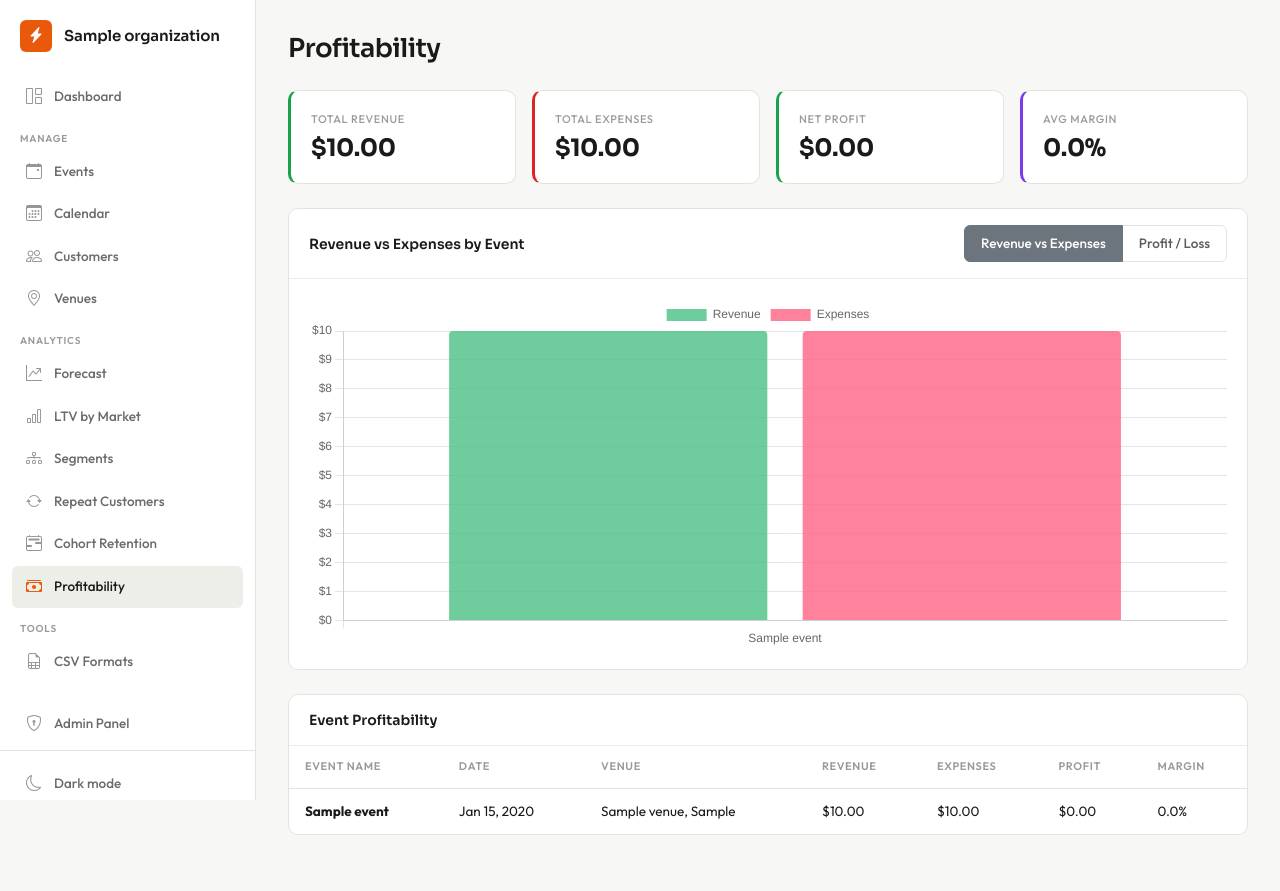
After one commit to Cue-Labs-LLC/cue-app, a Django app: page /analytics/profitability/ in a window 1280 px wide. The commit adds this page. Run offline with Django 5.2, Linux system fonts and the light colour scheme; a user stored in the database is signed in; tables that the repository leaves empty hold one stand-in row (values such as "Sample post"); parts of the project's set-up code (start-up, migrations or seed data) failed here and were passed over.

Commit message:
Add profitablility functionality

```diff
--- a/tickets/templates/tickets/base.html
+++ b/tickets/templates/tickets/base.html
@@ -93,6 +93,11 @@
                     <li>
                         <a href="{% url 'tickets:cohort_retention' %}" class="sidebar-link{% if '/analytics/cohort-retention/' in request.path %} active{% endif %}">
                             <i class="bi bi-calendar2-range"></i> Cohort Retention
+                        </a>
+                    </li>
+                    <li>
+                        <a href="{% url 'tickets:profitability_overview' %}" class="sidebar-link{% if '/analytics/profitability/' in request.path %} active{% endif %}">
+                            <i class="bi bi-cash-stack"></i> Profitability
                         </a>
                     </li>
                 </ul>
--- a/tickets/templates/tickets/event_list.html
+++ b/tickets/templates/tickets/event_list.html
@@ -1,4 +1,5 @@
 {% extends 'tickets/base.html' %}
+{% load tickets_extras %}
 
 {% block title %}Events{% endblock %}
 
@@ -35,6 +36,7 @@
                         <th><a href="?sort=-upload_count&search={{ search_query }}">Uploads <i class="bi bi-arrow-down-up"></i></a></th>
                         <th>Orders</th>
                         <th><a href="?sort=-total_revenue&search={{ search_query }}">Revenue <i class="bi bi-arrow-down-up"></i></a></th>
+                        <th>Profit</th>
                         <th>Tickets</th>
                         <th></th>
                     </tr>
@@ -48,6 +50,9 @@
                         <td><span class="badge bg-info">{{ event.upload_count|default:0 }}</span></td>
                         <td>{{ event.total_orders|default:0 }}</td>
                         <td><span class="revenue">${{ event.total_revenue|floatformat:2|default:"0.00" }}</span></td>
+                        {% with profit=event.total_revenue|subtract:event.total_expenses %}
+                        <td{% if profit < 0 %} style="color: var(--danger, #dc3545);"{% endif %}>${{ profit|floatformat:2 }}</td>
+                        {% endwith %}
                         <td>{{ event.total_tickets|default:0 }}</td>
                         <td>
                             <div class="d-flex gap-1">
--- /dev/null
+++ b/tickets/templates/tickets/profitability_overview.html
@@ -0,0 +1,164 @@
+{% extends 'tickets/base.html' %}
+
+{% block title %}Profitability{% endblock %}
+
+{% block extra_head %}
+<script src="https://cdn.jsdelivr.net/npm/chart.js@4.4.1/dist/chart.umd.min.js" defer></script>
+{% endblock %}
+
+{% block content %}
+<div class="page-header">
+    <h1>Profitability</h1>
+</div>
+
+<div class="stats-grid">
+    <div class="stat-card stat-card--success">
+        <div class="stat-label">Total Revenue</div>
+        <div class="stat-value">${{ summary_revenue|floatformat:2 }}</div>
+    </div>
+    <div class="stat-card" style="border-left: 3px solid var(--danger, #dc3545);">
+        <div class="stat-label">Total Expenses</div>
+        <div class="stat-value">${{ summary_expenses|floatformat:2 }}</div>
+    </div>
+    <div class="stat-card{% if summary_profit >= 0 %} stat-card--success{% endif %}" {% if summary_profit < 0 %}style="border-left: 3px solid var(--danger, #dc3545);"{% endif %}>
+        <div class="stat-label">Net Profit</div>
+        <div class="stat-value"{% if summary_profit < 0 %} style="color: var(--danger, #dc3545);"{% endif %}>${{ summary_profit|floatformat:2 }}</div>
+    </div>
+    <div class="stat-card stat-card--info">
+        <div class="stat-label">Avg Margin</div>
+        <div class="stat-value">{% if summary_margin != None %}{{ summary_margin|floatformat:1 }}%{% else %}&mdash;{% endif %}</div>
+    </div>
+</div>
+
+{% if event_rows %}
+<div class="card mb-4">
+    <div class="card-header d-flex justify-content-between align-items-center">
+        <h5 class="mb-0" id="chartTitle">Revenue vs Expenses by Event</h5>
+        <div class="btn-group btn-group-sm" role="group">
+            <button type="button" class="btn btn-outline-secondary active" id="btnRevExp">Revenue vs Expenses</button>
+            <button type="button" class="btn btn-outline-secondary" id="btnPL">Profit / Loss</button>
+        </div>
+    </div>
+    <div class="card-body">
+        <div style="position: relative; height: 350px;">
+            <canvas id="profitChart"></canvas>
+        </div>
+    </div>
+</div>
+
+<div class="card mb-4">
+    <div class="card-header"><h5>Event Profitability</h5></div>
+    <div class="card-body p-0">
+        <div class="table-responsive">
+            <table class="table table-hover mb-0">
+                <thead>
+                    <tr>
+                        <th>Event Name</th>
+                        <th>Date</th>
+                        <th>Venue</th>
+                        <th>Revenue</th>
+                        <th>Expenses</th>
+                        <th>Profit</th>
+                        <th>Margin</th>
+                    </tr>
+                </thead>
+                <tbody>
+                    {% for row in event_rows %}
+                    <tr>
+                        <td><a href="{% url 'tickets:event_detail' row.event.id %}"><strong>{{ row.event.name }}</strong></a></td>
+                        <td>{{ row.event.start_date|date:"M d, Y" }}</td>
+                        <td>{{ row.event.venue.name }}, {{ row.event.venue.city }}</td>
+                        <td>${{ row.revenue|floatformat:2 }}</td>
+                        <td>${{ row.expenses|floatformat:2 }}</td>
+                        <td{% if row.profit < 0 %} style="color: var(--danger, #dc3545);"{% endif %}>${{ row.profit|floatformat:2 }}</td>
+                        <td>{% if row.margin != None %}{{ row.margin|floatformat:1 }}%{% else %}&mdash;{% endif %}</td>
+                    </tr>
+                    {% endfor %}
+                </tbody>
+            </table>
+        </div>
+    </div>
+</div>
+{% else %}
+<div class="card">
+    <div class="card-body">
+        <div class="empty-state">
+            <i class="bi bi-cash-stack d-block" style="font-size: 2rem;"></i>
+            <p>No events found. Create events and add expenses to track profitability.</p>
+            <a href="{% url 'tickets:event_create' %}" class="btn btn-primary"><i class="bi bi-plus-lg"></i> Create Event</a>
+        </div>
+    </div>
+</div>
+{% endif %}
+{% endblock %}
+
+{% block extra_js %}
+<script type="application/json" id="profitChartData">{{ chart_data_json|safe }}</script>
+<script>
+document.addEventListener('DOMContentLoaded', function() {
+    var dataEl = document.getElementById('profitChartData');
+    if (!dataEl) return;
+    var data = JSON.parse(dataEl.textContent);
+    if (!data.labels || data.labels.length === 0) return;
+
+    var isDark = document.documentElement.getAttribute('data-theme') === 'dark';
+    var textColor = isDark ? '#ccc' : '#666';
+    var gridColor = isDark ? 'rgba(255,255,255,0.1)' : 'rgba(0,0,0,0.1)';
+    var greenBg = isDark ? 'rgba(75, 192, 132, 0.7)' : 'rgba(75, 192, 132, 0.8)';
+    var redBg = isDark ? 'rgba(255, 99, 132, 0.7)' : 'rgba(255, 99, 132, 0.8)';
+
+    var scaleOpts = {
+        x: { ticks: { color: textColor }, grid: { color: gridColor } },
+        y: { ticks: { color: textColor, callback: function(v) { return '$' + v.toLocaleString(); } }, grid: { color: gridColor } }
+    };
+
+    var configs = {
+        revexp: {
+            title: 'Revenue vs Expenses by Event',
+            type: 'bar',
+            data: {
+                labels: data.labels,
+                datasets: [
+                    { label: 'Revenue', data: data.revenue, backgroundColor: greenBg, borderRadius: 4 },
+                    { label: 'Expenses', data: data.expenses, backgroundColor: redBg, borderRadius: 4 }
+                ]
+            },
+            options: { responsive: true, maintainAspectRatio: false, plugins: { legend: { labels: { color: textColor } } }, scales: scaleOpts }
+        },
+        pl: {
+            title: 'Profit / Loss by Event',
+            type: 'bar',
+            data: {
+                labels: data.labels,
+                datasets: [{
+                    label: 'Profit / Loss',
+                    data: data.profit,
+                    backgroundColor: data.profit.map(function(v) { return v >= 0 ? greenBg : redBg; }),
+                    borderRadius: 4
+                }]
+            },
+            options: { responsive: true, maintainAspectRatio: false, plugins: { legend: { display: false } }, scales: scaleOpts }
+        }
+    };
+
+    var canvas = document.getElementById('profitChart');
+    var chart = new Chart(canvas.getContext('2d'), { type: configs.revexp.type, data: configs.revexp.data, options: configs.revexp.options });
+
+    var btnRevExp = document.getElementById('btnRevExp');
+    var btnPL = document.getElementById('btnPL');
+    var chartTitle = document.getElementById('chartTitle');
+
+    function switchChart(key) {
+        var cfg = configs[key];
+        chart.destroy();
+        chart = new Chart(canvas.getContext('2d'), { type: cfg.type, data: cfg.data, options: cfg.options });
+        chartTitle.textContent = cfg.title;
+        btnRevExp.classList.toggle('active', key === 'revexp');
+        btnPL.classList.toggle('active', key === 'pl');
+    }
+
+    btnRevExp.addEventListener('click', function() { switchChart('revexp'); });
+    btnPL.addEventListener('click', function() { switchChart('pl'); });
+});
+</script>
+{% endblock %}
--- a/tickets/urls.py
+++ b/tickets/urls.py
@@ -36,6 +36,7 @@ urlpatterns = [
     path('analytics/segments/recalculate/', views.recalculate_segments, name='recalculate_segments'),
     path('analytics/repeat-customers/', views.repeat_customers, name='repeat_customers'),
     path('analytics/cohort-retention/', views.cohort_retention, name='cohort_retention'),
+    path('analytics/profitability/', views.profitability_overview, name='profitability_overview'),
 
     # Events
     path('events/', views.event_list, name='event_list'),
@@ -45,6 +46,9 @@ urlpatterns = [
     path('events/<uuid:event_id>/edit/', views.event_edit, name='event_edit'),
     path('events/<uuid:event_id>/upload/', views.event_upload_csv, name='event_upload_csv'),
     path('events/<uuid:event_id>/delete/', views.event_delete, name='event_delete'),
+    path('events/<uuid:event_id>/expenses/add/', views.expense_create, name='expense_create'),
+    path('events/<uuid:event_id>/expenses/<uuid:expense_id>/edit/', views.expense_edit, name='expense_edit'),
+    path('events/<uuid:event_id>/expenses/<uuid:expense_id>/delete/', views.expense_delete, name='expense_delete'),
 
     # Forecast Tool
     path('forecast/', views.forecast_tool, name='forecast_tool'),
--- a/tickets/views.py
+++ b/tickets/views.py
@@ -23,11 +23,11 @@ import pandas as pd
 
 from .models import (
     Organization, UserProfile,
-    CSVFormat, UploadedFile, Customer, Event, EventTalent, TicketOrder, Ticket, Venue,
+    CSVFormat, UploadedFile, Customer, Event, EventExpense, EventTalent, TicketOrder, Ticket, Venue,
     CustomField, EventCustomFieldValue,
 )
 from .forms import (
-    EventCSVUploadForm, TicketPriceEntryForm, CSVFormatForm,
+    EventCSVUploadForm, EventExpenseForm, TicketPriceEntryForm, CSVFormatForm,
     VenueForm, EventForm, EventTalentFormSet, LoginForm,
 )
 from .csv_processor import CSVProcessor
@@ -993,6 +993,16 @@ def event_list(request):
             ),
             0,
         ),
+        total_expenses=Coalesce(
+            Subquery(
+                EventExpense.objects.filter(event=OuterRef('pk'), deleted_at__isnull=True)
+                .values('event')
+                .annotate(total=Sum('amount'))
+                .values('total')[:1],
+                output_field=models.DecimalField(max_digits=10, decimal_places=2),
+            ),
+            Decimal('0.00'),
+        ),
     ).select_related('venue')
 
     # Search functionality
@@ -1151,6 +1161,19 @@ def event_detail(request, event_id):
     total_customers = event_stats['total_customers']
     total_tickets = Ticket.objects.filter(ticket_order__event=event).count()
 
+    # Expense data
+    expenses = event.expenses.filter(deleted_at__isnull=True)
+    total_expenses = expenses.aggregate(
+        total=Coalesce(Sum('amount'), Decimal('0.00'))
+    )['total']
+    profit = total_revenue - total_expenses
+    margin_pct = (profit / total_revenue * 100) if total_revenue > 0 else None
+    expenses_by_category = (
+        expenses.values('category')
+        .annotate(total=Sum('amount'))
+        .order_by('-total')
+    )
+
     # Paginate orders — select_related + annotate to avoid N+1 in template
     orders_qs = event.ticket_orders.select_related(
         'customer', 'uploaded_file'
@@ -1167,6 +1190,9 @@ def event_detail(request, event_id):
         if v.custom_field.organization_id == org.id
     ]
 
+    # Map category keys to display labels
+    category_labels = dict(EventExpense.CATEGORY_CHOICES)
+
     context = {
         'event': event,
         'upload_stats': upload_stats,
@@ -1174,6 +1200,12 @@ def event_detail(request, event_id):
         'total_revenue': total_revenue,
         'total_tickets': total_tickets,
         'total_customers': total_customers,
+        'total_expenses': total_expenses,
+        'profit': profit,
+        'margin_pct': margin_pct,
+        'expenses_by_category': expenses_by_category,
+        'expenses': expenses,
+        'category_labels': category_labels,
         'page_obj': page_obj,
         'custom_field_values_display': custom_field_values_display,
     }
@@ -1721,3 +1753,165 @@ def forecast_api(request):
     response['Cache-Control'] = 'no-store, no-cache, must-revalidate'
     response['Pragma'] = 'no-cache'
     return response
+
+
+# ---------------------------------------------------------------------------
+# Event Expense Views
+# ---------------------------------------------------------------------------
+
+@login_required
+@require_org
+@require_http_methods(["GET", "POST"])
+def expense_create(request, event_id):
+    """Add a new expense to an event."""
+    org = get_organization(request)
+    event = get_object_or_404(Event.objects.filter(organization=org), id=event_id)
+
+    if request.method == 'POST':
+        form = EventExpenseForm(request.POST)
+        if form.is_valid():
+            expense = form.save(commit=False)
+            expense.event = event
+            expense.created_by = request.user
+            expense.save()
+            _invalidate_event_list_cache(org)
+            messages.success(request, f'Expense "${expense.description}" added.')
+            return redirect('tickets:event_detail', event_id=event.id)
+    else:
+        form = EventExpenseForm()
+
+    return render(request, 'tickets/expense_form.html', {
+        'form': form,
+        'event': event,
+        'editing': False,
+    })
+
+
+@login_required
+@require_org
+@require_http_methods(["GET", "POST"])
+def expense_edit(request, event_id, expense_id):
+    """Edit an existing expense."""
+    org = get_organization(request)
+    event = get_object_or_404(Event.objects.filter(organization=org), id=event_id)
+    expense = get_object_or_404(
+        EventExpense.objects.filter(event=event, deleted_at__isnull=True),
+        id=expense_id,
+    )
+
+    if request.method == 'POST':
+        form = EventExpenseForm(request.POST, instance=expense)
+        if form.is_valid():
+            expense = form.save(commit=False)
+            expense.updated_by = request.user
+            expense.save()
+            _invalidate_event_list_cache(org)
+            messages.success(request, f'Expense "{expense.description}" updated.')
+            return redirect('tickets:event_detail', event_id=event.id)
+    else:
+        form = EventExpenseForm(instance=expense)
+
+    return render(request, 'tickets/expense_form.html', {
+        'form': form,
+        'event': event,
+        'expense': expense,
+        'editing': True,
+    })
+
+
+@login_required
+@require_org
+@require_http_methods(["GET", "POST"])
+def expense_delete(request, event_id, expense_id):
+    """Soft-delete an expense."""
+    org = get_organization(request)
+    event = get_object_or_404(Event.objects.filter(organization=org), id=event_id)
+    expense = get_object_or_404(
+        EventExpense.objects.filter(event=event, deleted_at__isnull=True),
+        id=expense_id,
+    )
+
+    if request.method == 'POST':
+        expense.delete()  # soft delete
+        _invalidate_event_list_cache(org)
+        messages.success(request, f'Expense "{expense.description}" deleted.')
+        return redirect('tickets:event_detail', event_id=event.id)
+
+    return render(request, 'tickets/expense_delete.html', {
+        'event': event,
+        'expense': expense,
+    })
+
+
+@login_required
+@require_org
+def profitability_overview(request):
+    """Analytics page: org-wide P&L stats, chart, and sortable table."""
+    org = get_organization(request)
+
+    events = (
+        Event.objects.filter(organization=org)
+        .annotate(
+            total_revenue=Coalesce(
+                Subquery(
+                    TicketOrder.objects.filter(event=OuterRef('pk'))
+                    .values('event')
+                    .annotate(total=Sum('total_amount'))
+                    .values('total')[:1],
+                    output_field=models.DecimalField(max_digits=10, decimal_places=2),
+                ),
+                Decimal('0.00'),
+            ),
+            total_expenses=Coalesce(
+                Subquery(
+                    EventExpense.objects.filter(event=OuterRef('pk'), deleted_at__isnull=True)
+                    .values('event')
+                    .annotate(total=Sum('amount'))
+                    .values('total')[:1],
+                    output_field=models.DecimalField(max_digits=10, decimal_places=2),
+                ),
+                Decimal('0.00'),
+            ),
+        )
+        .select_related('venue')
+        .order_by('-start_date')
+    )
+
+    # Summary stats
+    summary_revenue = Decimal('0.00')
+    summary_expenses = Decimal('0.00')
+    event_rows = []
+    for e in events:
+        profit = e.total_revenue - e.total_expenses
+        margin = (profit / e.total_revenue * 100) if e.total_revenue > 0 else None
+        event_rows.append({
+            'event': e,
+            'revenue': e.total_revenue,
+            'expenses': e.total_expenses,
+            'profit': profit,
+            'margin': margin,
+        })
+        summary_revenue += e.total_revenue
+        summary_expenses += e.total_expenses
+
+    summary_profit = summary_revenue - summary_expenses
+    summary_margin = (summary_profit / summary_revenue * 100) if summary_revenue > 0 else None
+
+    # Chart data — only events with revenue or expenses
+    chart_events = [r for r in event_rows if r['revenue'] > 0 or r['expenses'] > 0]
+    chart_data = {
+        'labels': [r['event'].name for r in chart_events],
+        'revenue': [float(r['revenue']) for r in chart_events],
+        'expenses': [float(r['expenses']) for r in chart_events],
+        'profit': [float(r['profit']) for r in chart_events],
+    }
+
+    context = {
+        'event_rows': event_rows,
+        'summary_revenue': summary_revenue,
+        'summary_expenses': summary_expenses,
+        'summary_profit': summary_profit,
+        'summary_margin': summary_margin,
+        'chart_data_json': json.dumps(chart_data),
+    }
+    return render(request, 'tickets/profitability_overview.html', context)
```
Also changed, not shown: tickets/admin.py (+46 -2 lines), tickets/forms.py (+33 -1 lines), tickets/models.py (+32 -0 lines), tickets/templates/tickets/event_detail.html (+61 -0 lines), tickets/templates/tickets/expense_delete.html (added, +41 -0 lines), tickets/templates/tickets/expense_form.html (added, +37 -0 lines), tickets/templatetags/tickets_extras.py (+11 -0 lines), .claude/settings.local.json, tickets/migrations/0032_eventexpense.py (added).
